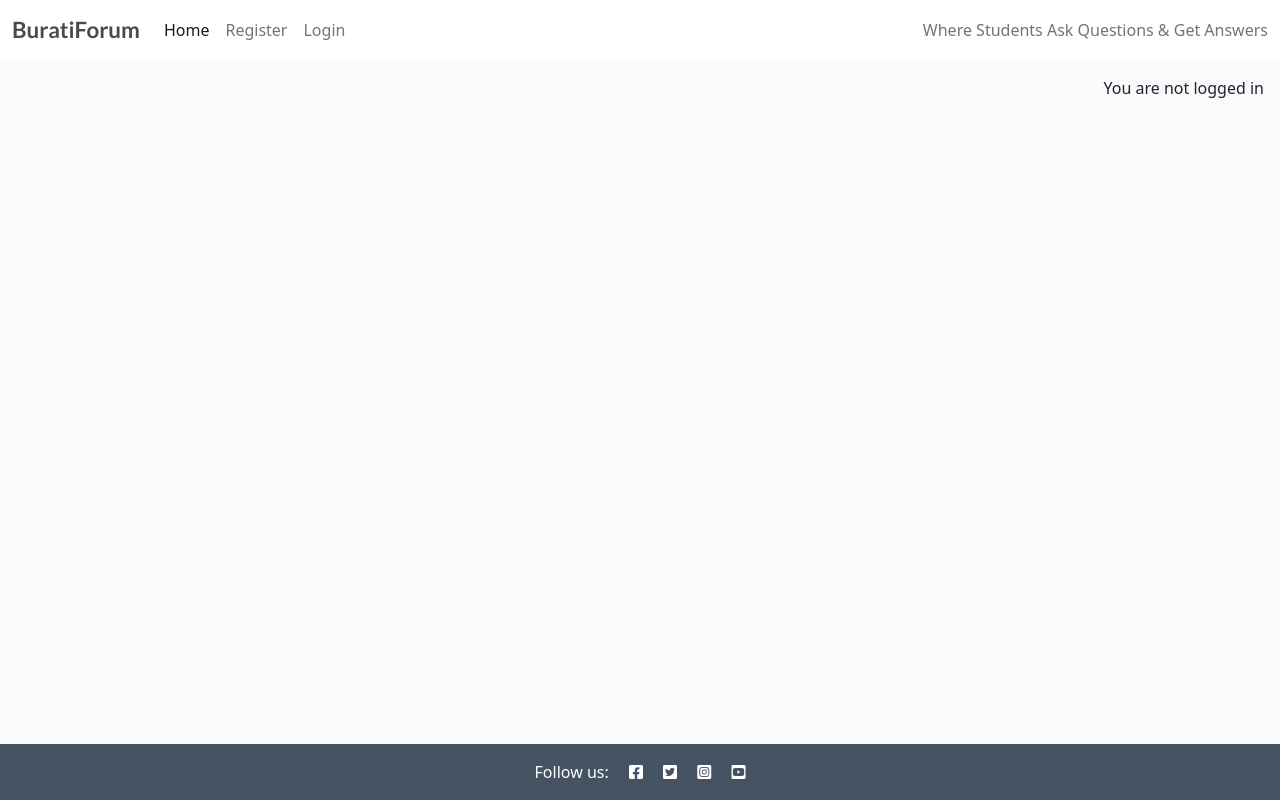
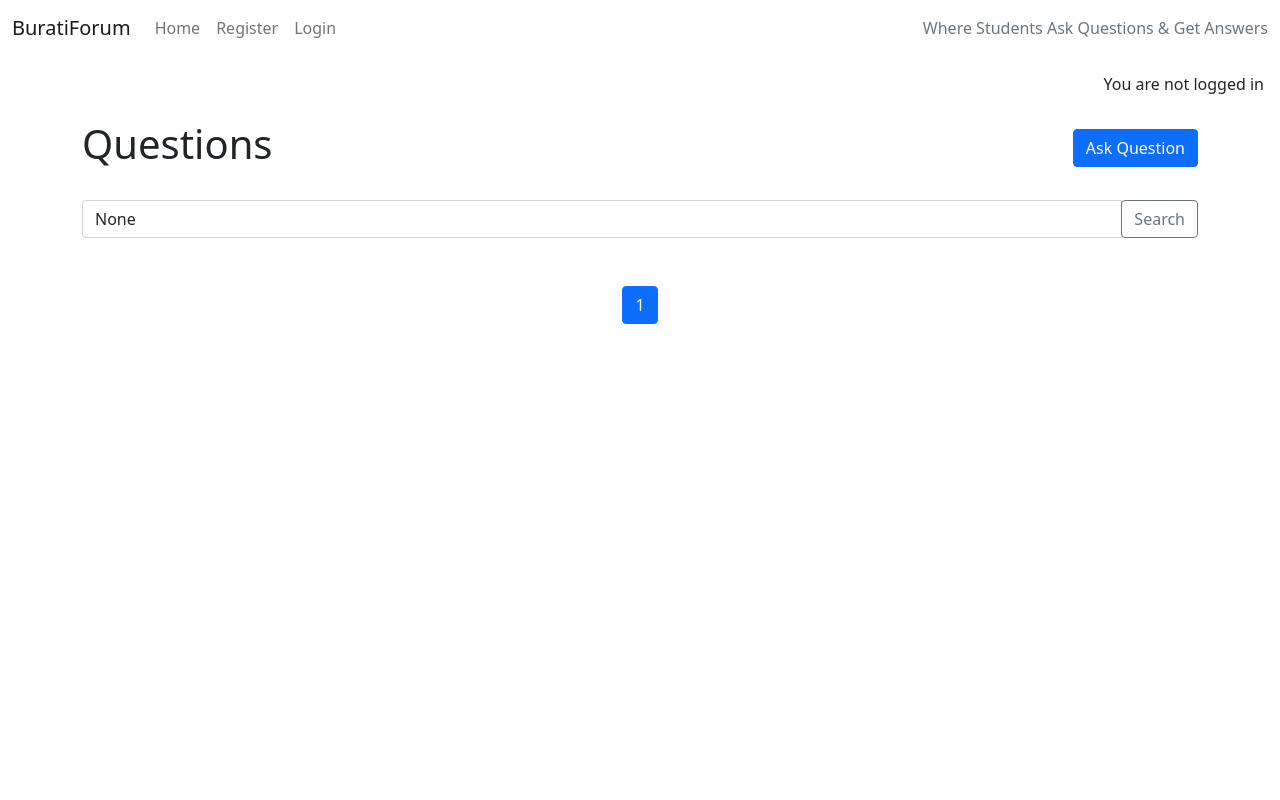
Before and after one commit to MAbuhanif/burati-forum, a Django app: page / in a window 1280 px wide. Run offline with Django 5.2, Linux system fonts and the light colour scheme; data that the repository does not hold is empty; parts of the project's set-up code (start-up, migrations or seed data) failed here and were passed over.

Commit message:
Add ask question template

```diff
--- a/forum/templates/forum/index.html
+++ /dev/null
@@ -1,61 +0,0 @@
-{% extends "base.html" %}
-
-{% block content %}
-
-<!-- index.html Question starts here -->
-<div class="container-fluid">
-    <div class="row">
-
-        <!-- Questions Entries Column -->
-        <div class="col-12 mt-3 left">
-            <div class="row">
-                {% for question in question_list %}
-                <div class="col-md-4">
-                    <div class="card mb-4">
-                        <div class="card-body">
-                            <div class="image-container">
-                                <div class="image-flash">
-                                    <p class="author">Author: {{ question.author }}</p>
-                                </div>
-                            </div>
-                            <a href="{% url 'question_detail' question.slug %}" class="post-link">
-                                <h2 class="card-title">{{ question.title }}</h2>
-                            </a>
-
-                            <hr />
-                            <p class="card-text text-muted h6">{{ question.created_on}}
-                            </p>
-                        </div>
-                    </div>
-                </div>
-                {% if forloop.counter|divisibleby:3 %}
-            </div>
-            <div class="row">
-                {% endif %}
-                {% endfor %}
-
-            </div>
-        </div>
-    </div>
-    {% if is_paginated %}
-    <nav aria-label="Page navigation">
-        <ul class="pagination justify-content-center">
-            {% if page_obj.has_previous %}
-            <li>
-                <a href="?page={{ page_obj.previous_page_number }}"
-                  class="page-link">&laquo; PREV</a>
-            </li>
-            {% endif %}
-            {% if page_obj.has_next %}
-            <li>
-                <a href="?page={{ page_obj.next_page_number }}"
-                  class="page-link">NEXT &raquo;</a>
-            </li>
-            {% endif %}
-        </ul>
-    </nav>
-    {% endif %}
-</div>
-
-
-{% endblock %}
--- /dev/null
+++ b/forum/templates/forum/question_list.html
@@ -0,0 +1,69 @@
+<!-- templates/forum/question_list.html -->
+{% extends "base.html" %}
+
+{% block content %}
+<div class="container mt-4">
+    <div class="d-flex justify-content-between align-items-center mb-4">
+        <h1>Questions</h1>
+        <a href="{% url 'ask_question' %}" class="btn btn-primary">Ask Question</a>
+    </div>
+
+    <!-- Search Form -->
+    <form method="get" class="mb-4">
+        <div class="input-group">
+            <input type="text" name="q" class="form-control" placeholder="Search questions..." value="{{ query }}">
+            <div class="input-group-append">
+                <button class="btn btn-outline-secondary" type="submit">Search</button>
+            </div>
+        </div>
+    </form>
+
+    <div class="list-group">
+        {% for question in page_obj %}
+        <div class="list-group-item mb-3">
+            <h5>
+                <a href="{% url 'question_detail' question.slug %}" class="text-primary">
+                    {{ question.title }}
+                </a>
+                <span class="text-muted">&rsaquo;</span>
+            </h5>
+            <p class="mb-1">{{ question.description|truncatewords:20 }}</p>
+            <small class="text-muted">Posted on {{ question.created_on }}</small>
+        </div>
+        {% endfor %}
+    </div>
+
+    <!-- Pagination -->
+    <nav aria-label="Page navigation" class="mt-4">
+        <ul class="pagination justify-content-center">
+            {% if page_obj.has_previous %}
+
+            <li class="page-item">
+                <a class="page-link" href="?page={{ page_obj.previous_page_number }}{% if query %}&q={{ query }}{% endif %}" aria-label="Previous">
+                    <span aria-hidden="true">&laquo;</span>
+                </a>
+            </li>
+            {% endif %}
+
+            {% for num in page_obj.paginator.page_range %}
+            {% if num == page_obj.number %}
+            <li class="page-item active"><span class="page-link">{{ num }}</span></li>
+            {% elif num > page_obj.number|add:-3 and num < page_obj.number|add:3 %}
+            <li class="page-item">
+                <a class="page-link" href="?page={{ num }}{% if query %}&q={{ query }}{% endif %}">{{ num }}</a>
+            </li>
+            {% endif %}
+            {% endfor %}
+
+            {% if page_obj.has_next %}
+            <li class="page-item">
+                <a class="page-link" href="?page={{ page_obj.next_page_number }}{% if query %}&q={{ query }}{% endif %}" aria-label="Next">
+                    <span aria-hidden="true">&raquo;</span>
+                </a>
+            </li>
+
+            {% endif %}
+        </ul>
+    </nav>
+</div>
+{% endblock %}
--- a/forum/urls.py
+++ b/forum/urls.py
@@ -1,8 +1,10 @@
 from . import views
 from django.urls import path
+from .views import question_list, ask_question
 
 
 urlpatterns = [
-    path('', views.QuestionList.as_view(), name='home'),
+    path('ask/', ask_question, name='ask_question'),
     path('<slug:slug>/', views.question_detail, name='question_detail'),
+    path('', question_list, name='question_list'),
 ]
--- a/forum/views.py
+++ b/forum/views.py
@@ -1,15 +1,38 @@
-from django.shortcuts import render, get_object_or_404
-from django.views import generic
+from django.shortcuts import render, get_object_or_404, redirect
+from django.core.paginator import Paginator
 from .models import Question
-from .forms import AnswerForm
+from .forms import AnswerForm, QuestionForm
 
 
 # Create your views here.
-class QuestionList(generic.ListView):
-    queryset = Question.objects.all()
-    template_name = "forum/index.html"
-    paginate_by = 6
+# class QuestionList(generic.ListView):
+#     queryset = Question.objects.all()
+#     template_name = "forum/index.html"
+#     paginate_by = 4
 
+def question_list(request):
+    query = request.GET.get('q')
+    if query:
+        questions = Question.objects.filter(title__icontains=query).order_by('-created_on')
+    else:
+        questions = Question.objects.all().order_by('-created_on')
+    questions = Question.objects.all().order_by('-created_on')  # Adjust query as needed
+    paginator = Paginator(questions, 4)  # Show 4 questions per page
+    page_number = request.GET.get('page')
+    page_obj = paginator.get_page(page_number)
+    return render(request, 'forum/question_list.html', {'page_obj': page_obj, 'query': query})
+
+# Ask Question
+
+def ask_question(request):
+    if request.method == 'POST':
+        form = QuestionForm(request.POST)
+        if form.is_valid():
+            form.save()
+            return redirect('question_list')
+    else:
+        form = QuestionForm()
+    return render(request, 'forum/ask_question.html', {'form': form})
 
 
 def question_detail(request, slug):
--- a/static/css/style.css
+++ b/static/css/style.css
@@ -1,4 +1,4 @@
-body {
+/* body {
     background-color: #F9FAFC;
 }
 
@@ -158,4 +158,4 @@
 
 .approval {
     color: rgb(222, 146, 168);
-}
+} */
--- a/templates/base.html
+++ b/templates/base.html
@@ -33,7 +33,7 @@
     <!-- Navigation -->
     <nav class="navbar navbar-expand-lg navbar-light bg-white">
         <div class="container-fluid">
-            <a class="navbar-brand" href="{% url 'home' %}"><span class="brand">BuratiForum</span></a>
+            <a class="navbar-brand" href="#"><span class="brand">BuratiForum</span></a>
             <button class="navbar-toggler" type="button" data-bs-toggle="collapse" data-bs-target="#navbarText"
                 aria-controls="navbarText" aria-expanded="false" aria-label="Toggle navigation">
                 <span class="navbar-toggler-icon"></span>
```
Also changed, not shown: forum/forms.py (+8 -1 lines), forum/templates/forum/ask_question.html (added, +13 -0 lines).
